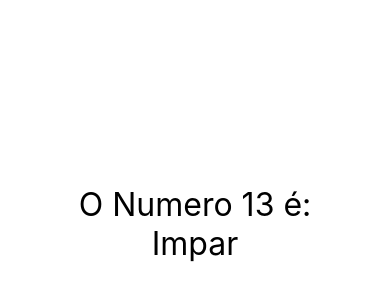
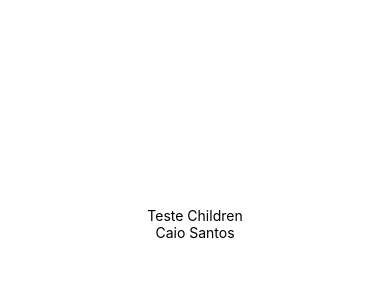
Before and after one commit to xCaio/react-native-exercises, a React Native app: screen / in a window 390 px wide. Shown: the part 198-498 px from the top of the page. Built offline with nearby package versions, Linux system fonts and the light colour scheme.

Commit message:
Conhecendo o props.children

```diff
--- a/src/App.js
+++ b/src/App.js
@@ -12,6 +12,8 @@ import Pai from "./components/indireta/Pai";
 import ContadorV2 from './components/contador/ContadorV2';
 import ParImpar from "./components/ParImpar";
 import CondRel from "./pratica/CondRel";
+import Familia from "./components/relacao/Familia";
+import Membro from "./components/relacao/Membro";
 export default () => (
     <SafeAreaView style={styles.App}>
 
@@ -35,7 +37,11 @@ export default () => (
         <Contador /> */}
         {/* <Pai/> */}
         {/* <ContadorV2 /> */}
-        <CondRel num={13}/>
+        {/* <CondRel num={13}/> */}
+        <Familia>
+            <Membro nome="Teste" sobrenome="Children"/>
+            <Membro nome="Caio" sobrenome="Santos"/>
+        </Familia >
 
     </SafeAreaView>
 )
--- /dev/null
+++ b/src/components/relacao/Familia.js
@@ -0,0 +1,13 @@
+import React from 'react'
+import Membro from '../relacao/Membro'
+import { View } from 'react-native'
+
+export default props => {
+    return (
+        <>
+        {props.children}
+        </>
+
+
+    )
+}
--- /dev/null
+++ b/src/components/relacao/Membro.js
@@ -0,0 +1,13 @@
+import React from 'react'
+import { Text } from 'react-native'
+
+export default props => {
+    return(
+        <>
+        <Text>
+            {props.nome} {props.sobrenome}
+        </Text>
+        </>
+
+    )
+}
```
